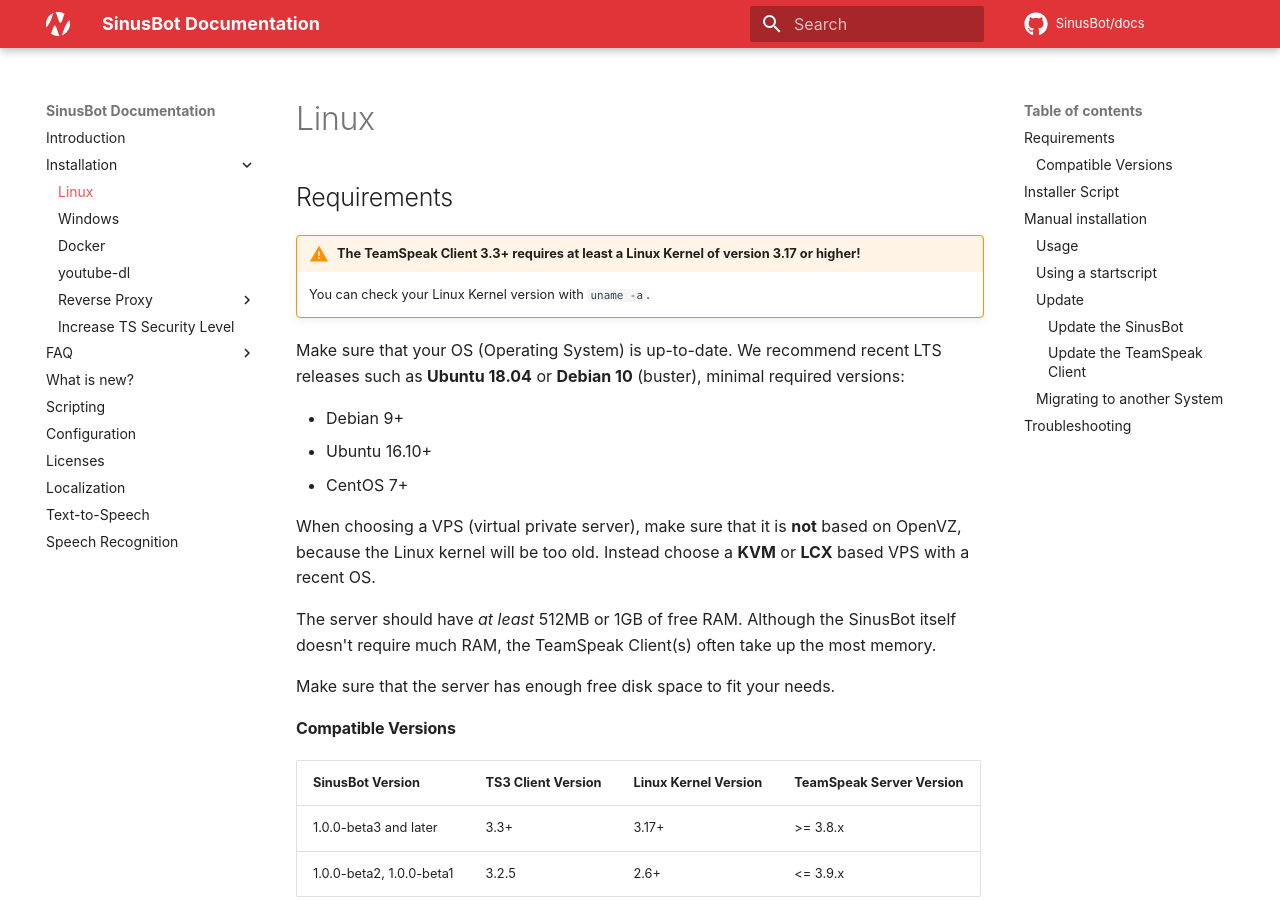
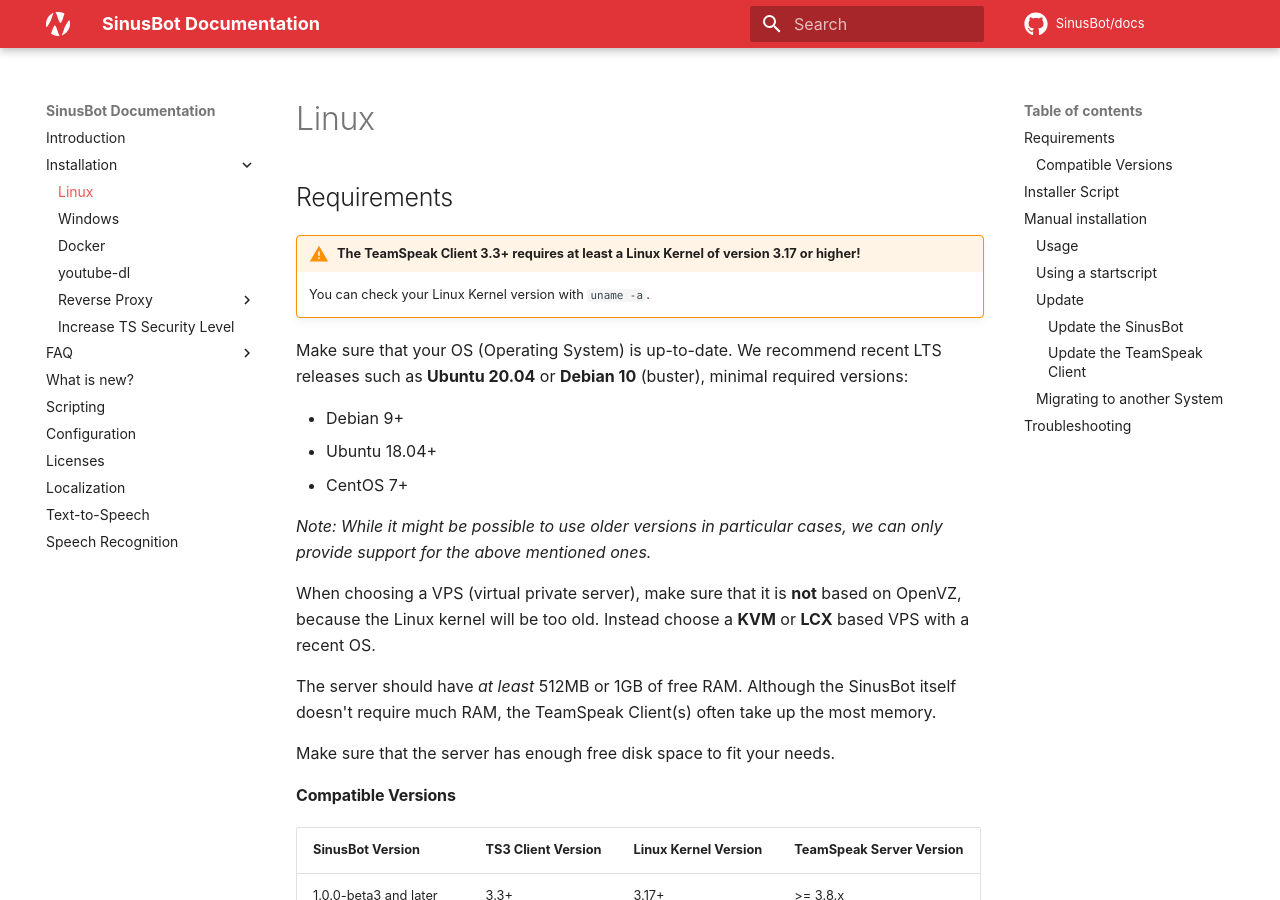
Before and after one commit to SinusBot/docs, an MkDocs documentation site: the page built from docs/installation/linux.md, in a window 1280 px wide and 900 px high. Built offline with MkDocs 1.6.1 and Material for MkDocs 9.7.7, drawn with Linux system fonts in a browser that asks for light colours; comment, search, counter and statistics services are not loaded.

```diff
--- a/docs/installation/linux.md
+++ b/docs/installation/linux.md
@@ -4,11 +4,13 @@
     You can check your Linux Kernel version with `uname -a`.
 
 Make sure that your OS (Operating System) is up-to-date.
-We recommend recent LTS releases such as **Ubuntu 18.04** or **Debian 10** (buster), minimal required versions:
+We recommend recent LTS releases such as **Ubuntu 20.04** or **Debian 10** (buster), minimal required versions:
 
 - Debian 9+
-- Ubuntu 16.10+
+- Ubuntu 18.04+
 - CentOS 7+
+
+*Note: While it might be possible to use older versions in particular cases, we can only provide support for the above mentioned ones.*
 
 When choosing a VPS (virtual private server), make sure that it is **not** based on OpenVZ, because the Linux kernel will be too old. Instead choose a **KVM** or **LCX** based VPS with a recent OS.
 
```
Also changed, not shown: docs/faq/general.md (+2 -2 lines).
